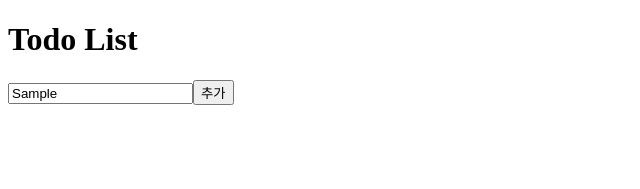
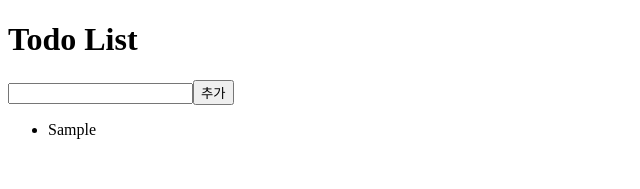
Before and after one commit to hjw4595/ReactTodo, a React (Create React App) app: page / in a window 1280 px wide. Both pictures are taken after typing "Sample" into the empty fields and a click on the button "추가". Shown: the top 189 px of the page, without its empty margins (0-640 px from the left). Built offline with nearby package versions, Linux system fonts and the light colour scheme.

Commit message:
function add list

```diff
--- a/src/Components/TodoList.js
+++ b/src/Components/TodoList.js
@@ -15,11 +15,12 @@ class TodoList extends Component {
   }
 
   addList(input){
-    let listArr = this.state.list
+    let listArr = this.state.list;
     listArr.push(input);
 
     this.setState({
-      list: listArr
+      list: listArr,
+      inputValue:''
     })
   }
 
@@ -33,7 +34,11 @@ class TodoList extends Component {
         type = 'text'
         value = {this.state.inputValue}
         onChange = { (e) => this.changeInput(e.target.value)} />
-        <button onClick = {(e) => this.addList(e.target.value)}>추가</button>
+        <button onClick = {(e) => this.addList(this.state.inputValue)}>추가</button>
+
+        <ul>
+          {this.state.list.map( (val) => <li>{val}</li>)}
+        </ul>
       </div>
     )
   }
```
